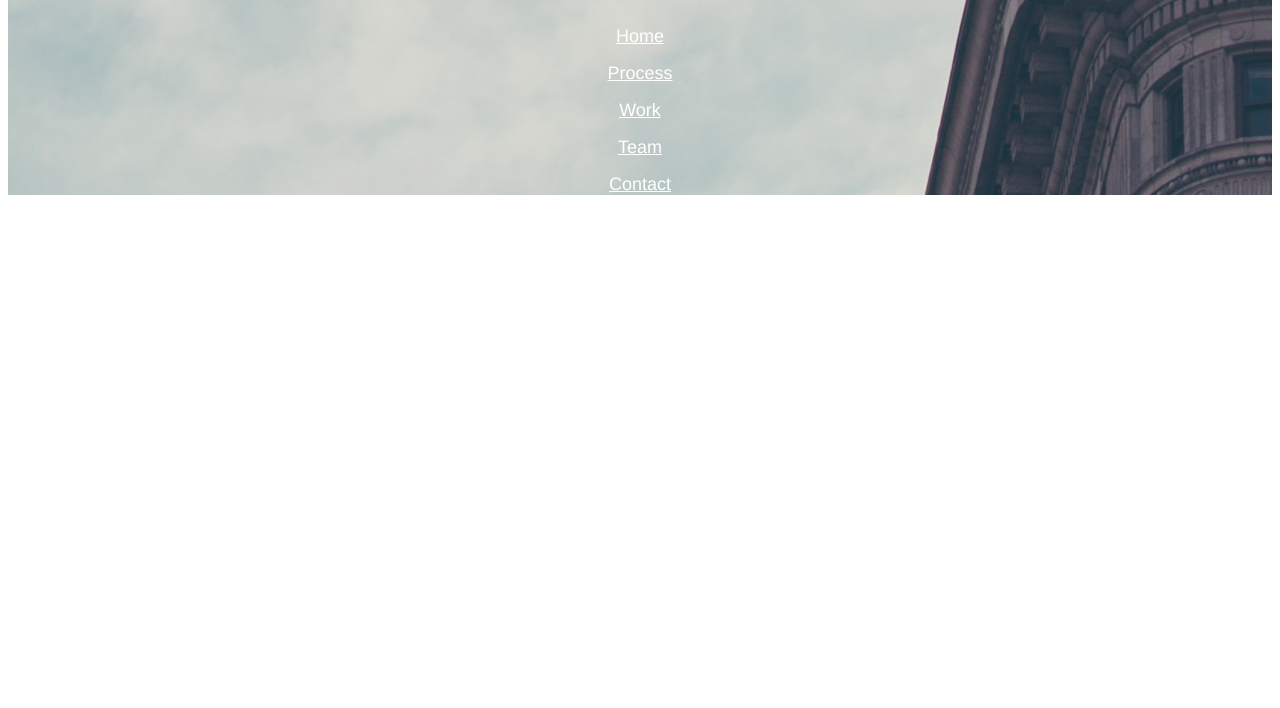
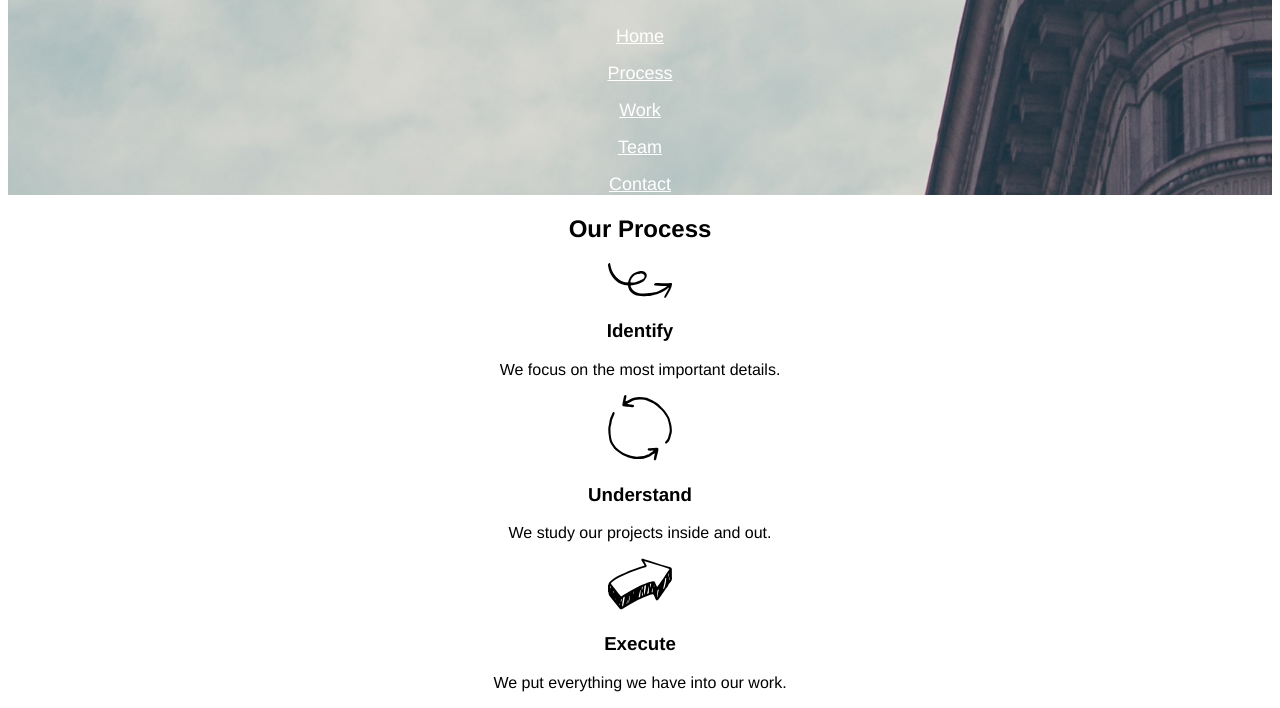
Before and after one commit to eileenrachel/broadway, a plain HTML site: page index.html in a window 1280 px wide. Shown: the part 148-856 px from the top of the page. Before the commit the page ends 800 px from the top, so only its background shows below. Drawn offline with Linux system fonts and the light colour scheme.

Commit message:
Add Process section text and images.

```diff
--- a/index.html
+++ b/index.html
@@ -17,6 +17,16 @@
       </nav>
     </div>
     <div id="process">
+      <h2>Our Process</h2>
+      <p><img src="./resources/images/identify.svg" /></p>
+      <h3>Identify</h3>
+      <p>We focus on the most important details.</p>
+      <p><img src="./resources/images/understand.svg" /></p>
+      <h3>Understand</h3>
+      <p>We study our projects inside and out.</p>
+      <p><img src="./resources/images/execute.svg" /></p>
+      <h3>Execute</h3>
+      <p>We put everything we have into our work.</p>
     </div>
     <div id=designed>
     </div>
--- a/resources/css/style.css
+++ b/resources/css/style.css
@@ -14,10 +14,7 @@ h1 {
   color: white;
 }
 
-a {
+#header nav p a {
+  font-size: 18px;
   color: white;
 }
-
-#header nav p a {
-  font-size: 18px;
-}
```
